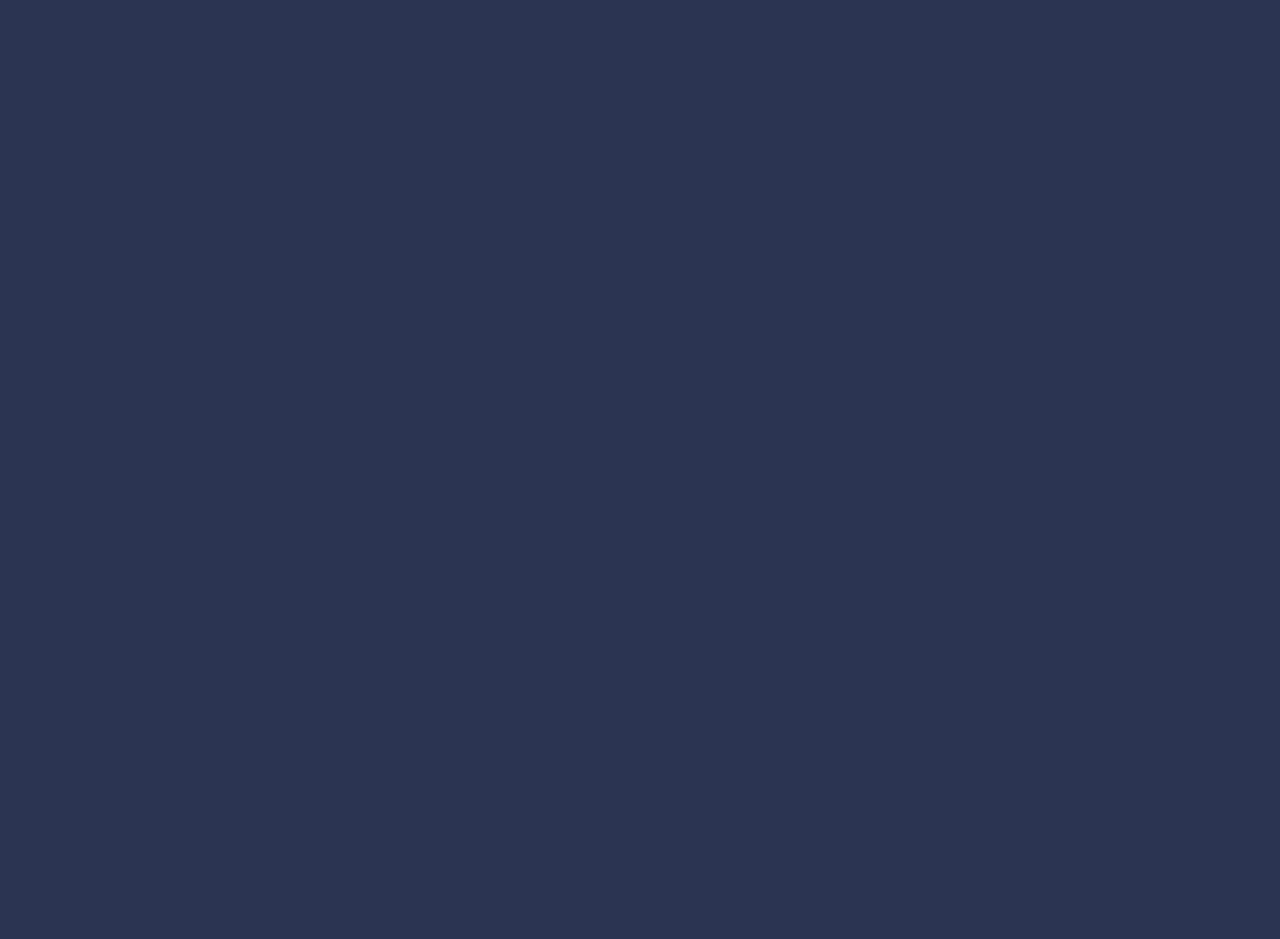
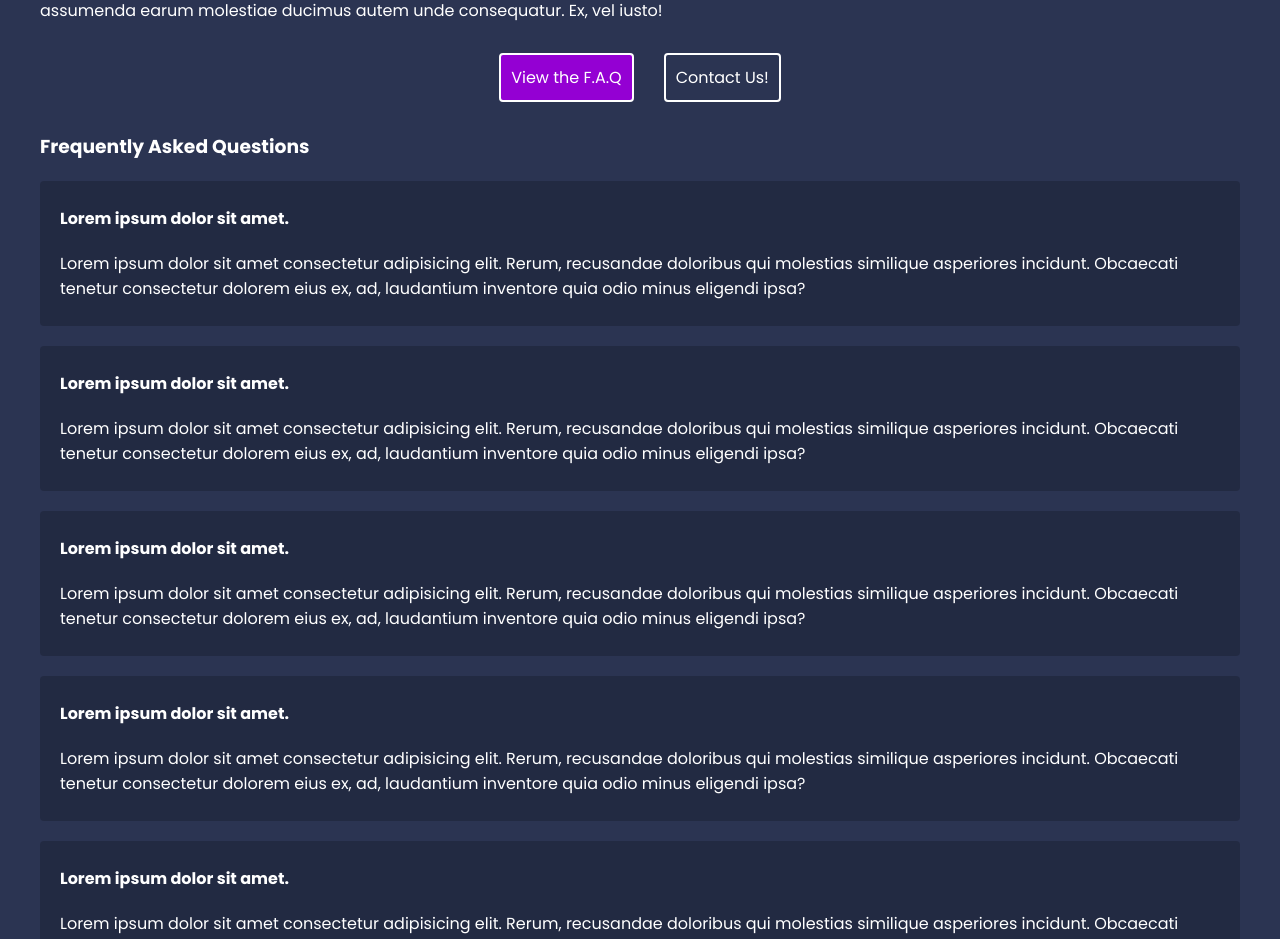
Before and after one commit to luarev/job-router, a React (Create React App) app: page /help/faq in a window 1280 px wide. Before the commit this address had no page. Shown: the part 180-1119 px from the top of the page. Before the commit the page ends 800 px from the top, so only its background shows below. Built offline with nearby package versions, Linux system fonts and the light colour scheme.

Commit message:
adding a help page

```diff
--- a/src/App.js
+++ b/src/App.js
@@ -9,15 +9,22 @@
 //pages
 import Home from "./Pages/Home";
 import About from "./Pages/About";
+import Faq from "./Pages/Help/Faq";
+import Contact from "./Pages/Help/Contact";
 
 //layouts
 import RootLayout from "./Layouts/RootLayout";
+import HelpLayout from "./Layouts/HelpLayout";
 
 const router = createBrowserRouter(
   createRoutesFromElements(
     <Route path="/" element={<RootLayout />}>
       <Route index element={<Home />} />
       <Route path="about" element={<About />} />
+      <Route path="help" element={<HelpLayout />}>
+        <Route path="faq" element={<Faq />} />
+        <Route path="contact" element={<Contact />} />
+      </Route>
     </Route>
   )
 );
--- /dev/null
+++ b/src/Layouts/HelpLayout.js
@@ -0,0 +1,21 @@
+import { NavLink, Outlet } from "react-router-dom";
+
+export default function HelpLayout() {
+  return (
+    <div className="help-layout">
+      <h2>Website Help</h2>
+      <p>
+        Lorem ipsum dolor sit amet consectetur adipisicing elit. Officiis quasi
+        ad omnis perspiciatis excepturi totam delectus, aut porro hic impedit
+        assumenda earum molestiae ducimus autem unde consequatur. Ex, vel iusto!
+      </p>
+
+      <nav>
+        <NavLink to="faq">View the F.A.Q</NavLink>
+        <NavLink to="contact">Contact Us!</NavLink>
+      </nav>
+
+      <Outlet />
+    </div>
+  );
+}
--- /dev/null
+++ b/src/Pages/Help/Contact.js
@@ -0,0 +1,18 @@
+export default function Contact() {
+  return (
+    <div className="contact">
+      <h3>Contact Us</h3>
+      <form>
+        <label>
+          <span>Your email:</span>
+          <input type="email" name="email" required />
+        </label>
+        <label>
+          <span>Your message:</span>
+          <textarea name="message" required></textarea>
+        </label>
+        <button>Submit</button>
+      </form>
+    </div>
+  );
+}
--- /dev/null
+++ b/src/Pages/Help/Faq.js
@@ -0,0 +1,67 @@
+export default function Faq() {
+  return (
+    <div className="faq">
+      <h3>Frequently Asked Questions</h3>
+
+      <div className="question">
+        <p>
+          <strong>Lorem ipsum dolor sit amet.</strong>
+        </p>
+        <p>
+          Lorem ipsum dolor sit amet consectetur adipisicing elit. Rerum,
+          recusandae doloribus qui molestias similique asperiores incidunt.
+          Obcaecati tenetur consectetur dolorem eius ex, ad, laudantium
+          inventore quia odio minus eligendi ipsa?
+        </p>
+      </div>
+
+      <div className="question">
+        <p>
+          <strong>Lorem ipsum dolor sit amet.</strong>
+        </p>
+        <p>
+          Lorem ipsum dolor sit amet consectetur adipisicing elit. Rerum,
+          recusandae doloribus qui molestias similique asperiores incidunt.
+          Obcaecati tenetur consectetur dolorem eius ex, ad, laudantium
+          inventore quia odio minus eligendi ipsa?
+        </p>
+      </div>
+
+      <div className="question">
+        <p>
+          <strong>Lorem ipsum dolor sit amet.</strong>
+        </p>
+        <p>
+          Lorem ipsum dolor sit amet consectetur adipisicing elit. Rerum,
+          recusandae doloribus qui molestias similique asperiores incidunt.
+          Obcaecati tenetur consectetur dolorem eius ex, ad, laudantium
+          inventore quia odio minus eligendi ipsa?
+        </p>
+      </div>
+
+      <div className="question">
+        <p>
+          <strong>Lorem ipsum dolor sit amet.</strong>
+        </p>
+        <p>
+          Lorem ipsum dolor sit amet consectetur adipisicing elit. Rerum,
+          recusandae doloribus qui molestias similique asperiores incidunt.
+          Obcaecati tenetur consectetur dolorem eius ex, ad, laudantium
+          inventore quia odio minus eligendi ipsa?
+        </p>
+      </div>
+
+      <div className="question">
+        <p>
+          <strong>Lorem ipsum dolor sit amet.</strong>
+        </p>
+        <p>
+          Lorem ipsum dolor sit amet consectetur adipisicing elit. Rerum,
+          recusandae doloribus qui molestias similique asperiores incidunt.
+          Obcaecati tenetur consectetur dolorem eius ex, ad, laudantium
+          inventore quia odio minus eligendi ipsa?
+        </p>
+      </div>
+    </div>
+  );
+}
--- a/src/index.css
+++ b/src/index.css
@@ -54,8 +54,52 @@
 }
 
 /* help layout */
-
+.help-layout nav {
+  display: flex;
+  justify-content: center;
+  gap: 30px;
+  margin: 30px 0;
+}
+.help-layout nav a {
+  padding: 10px;
+  border: 2px solid white;
+  border-radius: 4px;
+  text-decoration: none;
+}
+.help-layout nav a:hover {
+  border-color: var(--primary);
+}
+.help-layout nav a.active {
+  background: var(--primary);
+}
 /* faq */
+.faq .question {
+  background: rgba(0, 0, 0, 0.2);
+  padding: 5px 20px;
+  border-radius: 4px;
+  margin: 20px 0;
+}
+/* contact form */
+form {
+  margin-top: 30px;
+}
+form input,
+form label span,
+form textarea {
+  display: block;
+}
+form input,
+form textarea {
+  margin-bottom: 30px;
+  padding: 8px;
+  border-radius: 4px;
+  border: 0;
+  width: 300px;
+  color: var(--secondary);
+}
+form label span {
+  margin-bottom: 10px;
+}
 
 /* careers list */
 
```
